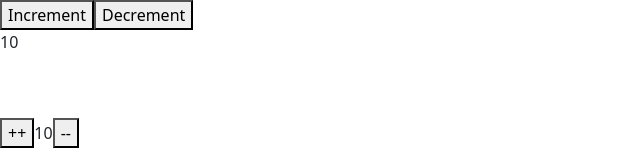
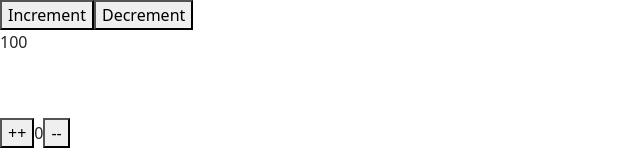
Before and after one commit to tankoi/vue-3-and-net-10-build-full-stack-real-world-app-2025, a Vue app in the folder Section 13 - Slots and Lifecycle/vue-components-demo/: page / in a window 1280 px wide. Shown: the top 160 px of the page, without its empty margins (0-640 px from the left). Built offline with nearby package versions, Linux system fonts and the light colour scheme.

Commit message:
116. Props in Composibles

```diff
--- a/Section 13 - Slots and Lifecycle/vue-components-demo/src/App.vue
+++ b/Section 13 - Slots and Lifecycle/vue-components-demo/src/App.vue
@@ -11,5 +11,5 @@
 import { useCounter } from "./composables/useCounter";
 import ButtonCounter from "./components/ButtonCounter.vue";
 
-const { count, increment, decrement } = useCounter();
+const { count, increment, decrement } = useCounter(100, 10);
 </script>
--- a/Section 13 - Slots and Lifecycle/vue-components-demo/src/composables/useCounter.js
+++ b/Section 13 - Slots and Lifecycle/vue-components-demo/src/composables/useCounter.js
@@ -1,14 +1,14 @@
 import { ref } from "vue";
 
-export function useCounter() {
-  const count = ref(10);
+export function useCounter(initialValue = 0, step = 1) {
+  const count = ref(initialValue);
 
   const increment = () => {
-    count.value++;
+    count.value += step;
   };
 
   const decrement = () => {
-    count.value--;
+    count.value -= step;
   };
 
   return { count, increment, decrement };
```
